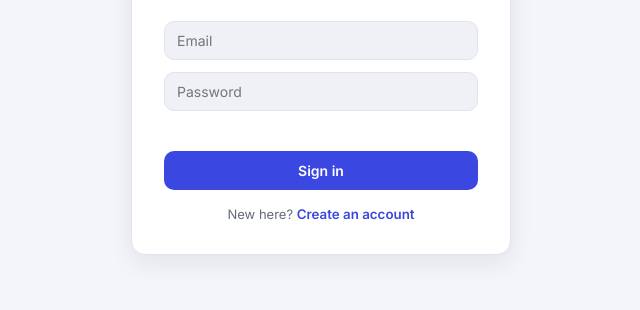
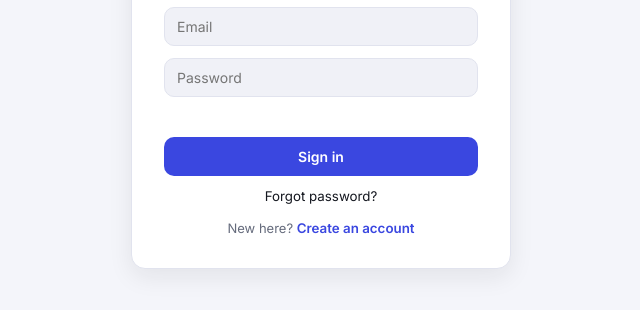
Before and after one commit to naveentup22-afk/nexont-connect, a plain HTML site: page index.html in a window 1280 px wide. Shown: the part 328-638 px from the top of the page, without its empty margins (319-959 px from the left). Drawn offline with Linux system fonts and the light colour scheme; no server answers.

Commit message:
Update index.html

```diff
--- a/index.html
+++ b/index.html
@@ -33,6 +33,7 @@
       <input type="password" id="loginPassword" placeholder="Password" required autocomplete="current-password">
       <div class="auth-error" id="loginError"></div>
       <button type="submit" class="btn-primary">Sign in</button>
+      <button type="button" class="link-btn" id="forgotPasswordBtn">Forgot password?</button>
     </form>
 
     <form class="auth-form hidden" id="signupForm">
```
